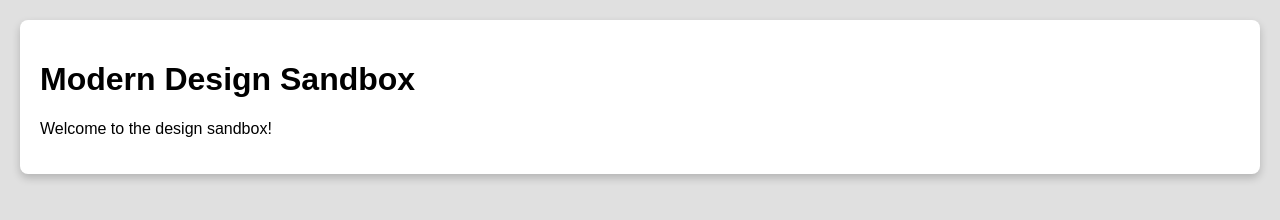
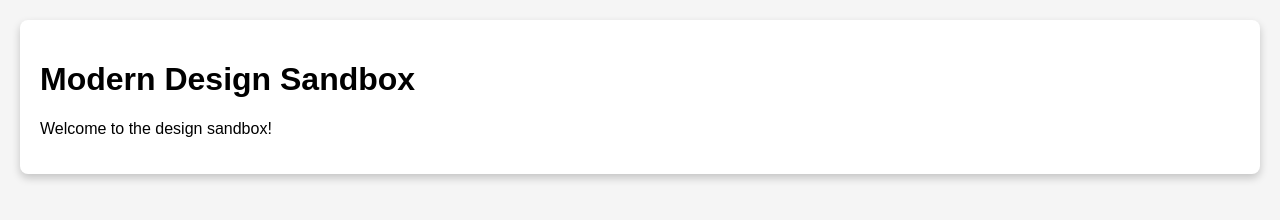
Before and after one commit to inkeybow2002/modern-design-sandbox, a website: page index.html in a window 1280 px wide. Drawn offline with Linux system fonts and the light colour scheme.

Commit message:
Updated the background color to a lighter shade for accessibility.

```diff
--- a/styles.css
+++ b/styles.css
@@ -2,7 +2,7 @@ body {
     font-family: Arial, sans-serif;
     margin: 0;
     padding: 20px;
-    background-color: #e0e0e0;
+    background-color: #f5f5f5;
 }
 
 #app {
```
